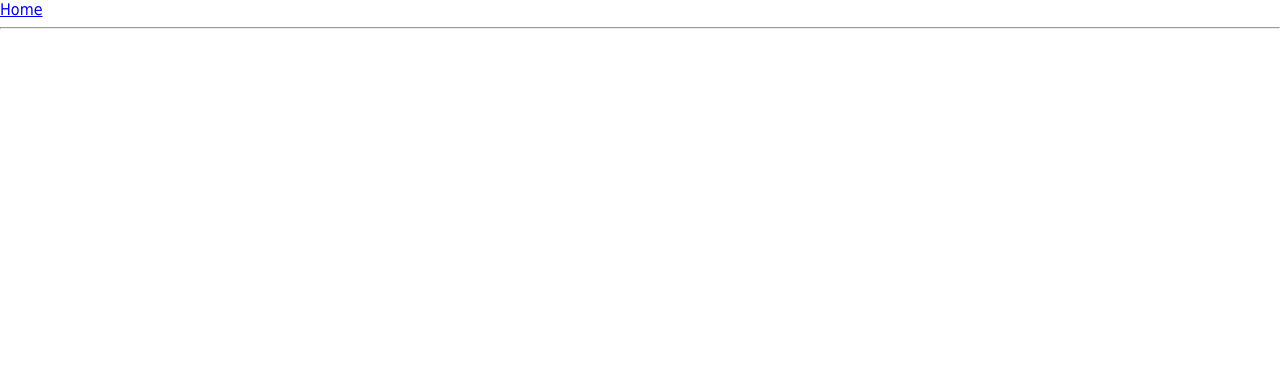
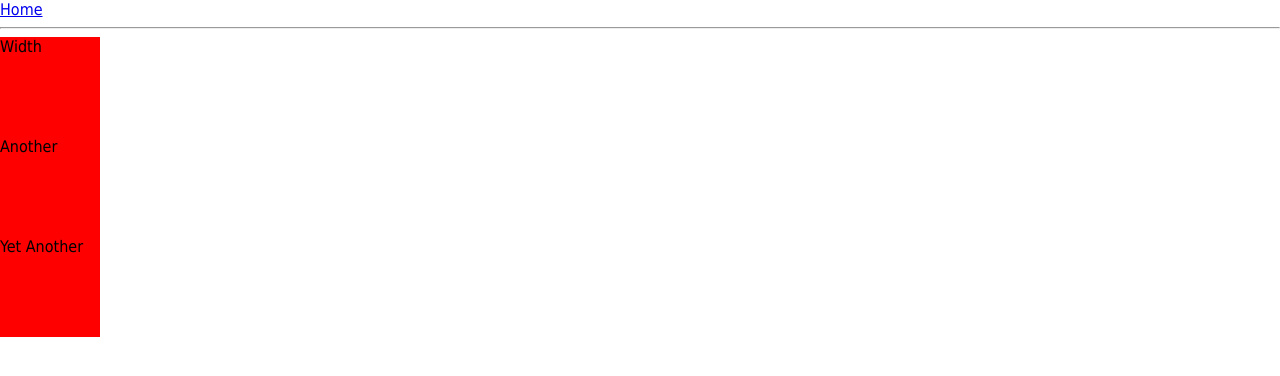
Before and after one commit to abhijeetpandit/cssPractice1, an Angular app: page /transition-demo in a window 1280 px wide. Before the commit this address led to /. Shown: the top 376 px of the page. Built offline with nearby package versions, Linux system fonts and the light colour scheme.

Commit message:
transition demo

```diff
--- a/src/app/app-routing.module.ts
+++ b/src/app/app-routing.module.ts
@@ -18,6 +18,7 @@ import { CssCountersComponent } from './css-counters/css-counters.component';
 import { SiteExampleOneComponent } from './site-example-one/site-example-one.component';
 import { CssAdvancedOneComponent } from './css-advanced-one/css-advanced-one.component';
 import { CssShadowsComponent } from './css-shadows/css-shadows.component';
+import { TransitionDemoComponent } from './transition-demo/transition-demo.component';
 
 
 const routes: Routes = [
@@ -72,6 +73,9 @@ const routes: Routes = [
   {
     path: 'css-shadows', component: CssShadowsComponent
   },
+  {
+    path: 'transition-demo', component: TransitionDemoComponent
+  },
 ];
 
 @NgModule({
--- a/src/app/app.module.ts
+++ b/src/app/app.module.ts
@@ -20,6 +20,7 @@ import { CssCountersComponent } from './css-counters/css-counters.component';
 import { SiteExampleOneComponent } from './site-example-one/site-example-one.component';
 import { CssAdvancedOneComponent } from './css-advanced-one/css-advanced-one.component';
 import { CssShadowsComponent } from './css-shadows/css-shadows.component';
+import { TransitionDemoComponent } from './transition-demo/transition-demo.component';
 
 @NgModule({
   declarations: [
@@ -40,7 +41,8 @@ import { CssShadowsComponent } from './css-shadows/css-shadows.component';
     CssCountersComponent,
     SiteExampleOneComponent,
     CssAdvancedOneComponent,
-    CssShadowsComponent
+    CssShadowsComponent,
+    TransitionDemoComponent
   ],
   imports: [
     BrowserModule,
--- /dev/null
+++ b/src/app/transition-demo/transition-demo.component.css
@@ -0,0 +1,40 @@
+.width-transition {
+    width: 100px;
+    height: 100px;
+    transition: width 2s ease-in-out, height 4s ease-in-out, transform 10s;
+    background-color: red;
+    transition-delay: 2s;
+}
+
+.width-transition:hover {
+    width: 300px;
+    height: 400px;
+    transform: rotate(180deg);
+}
+
+
+.width-transition2 {
+    width: 100px;
+    height: 100px;
+    background-color: red;
+    transition-property: width, height;
+    transition-duration: 1s;
+    transition-timing-function: linear;
+    transition-delay: 1s;
+}
+
+.width-transition2:hover {
+    width: 300px;
+    height: 400px;
+}
+
+.width-transition3 {
+    width: 100px;
+    height: 100px;
+    background-color: red;
+    transition: width 5s linear 1s, height 5s linear 1s;
+}
+.width-transition3:hover {
+    width: 300px;
+    height: 400px;
+}
--- /dev/null
+++ b/src/app/transition-demo/transition-demo.component.html
@@ -0,0 +1,12 @@
+<div class="width-transition">
+    Width
+</div>
+
+
+<div class="width-transition2">
+    Another
+</div>
+
+<div class="width-transition3">
+    Yet Another
+</div>
--- /dev/null
+++ b/src/app/transition-demo/transition-demo.component.ts
@@ -0,0 +1,15 @@
+import { Component, OnInit } from '@angular/core';
+
+@Component({
+  selector: 'app-transition-demo',
+  templateUrl: './transition-demo.component.html',
+  styleUrls: ['./transition-demo.component.css']
+})
+export class TransitionDemoComponent implements OnInit {
+
+  constructor() { }
+
+  ngOnInit() {
+  }
+
+}
--- a/src/app/vertical-navigation-demo/vertical-navigation-demo.component.html
+++ b/src/app/vertical-navigation-demo/vertical-navigation-demo.component.html
@@ -12,7 +12,7 @@
     <li><a routerLink="/site-example-one">Responsive website example</a></li>
     <li><a routerLink="/border-image">Border image</a></li>
     <li><a routerLink="/css-shadows">CSS Shadows</a></li>
-    <li>News</li>
+    <li><a routerLink="/transition-demo">Transition Demo</a></li>
     <li>Contact</li>
     <li>About</li>
     <li>Home</li>
```
Also changed, not shown: 1 other file (tests, documents, lock files or other folders).
